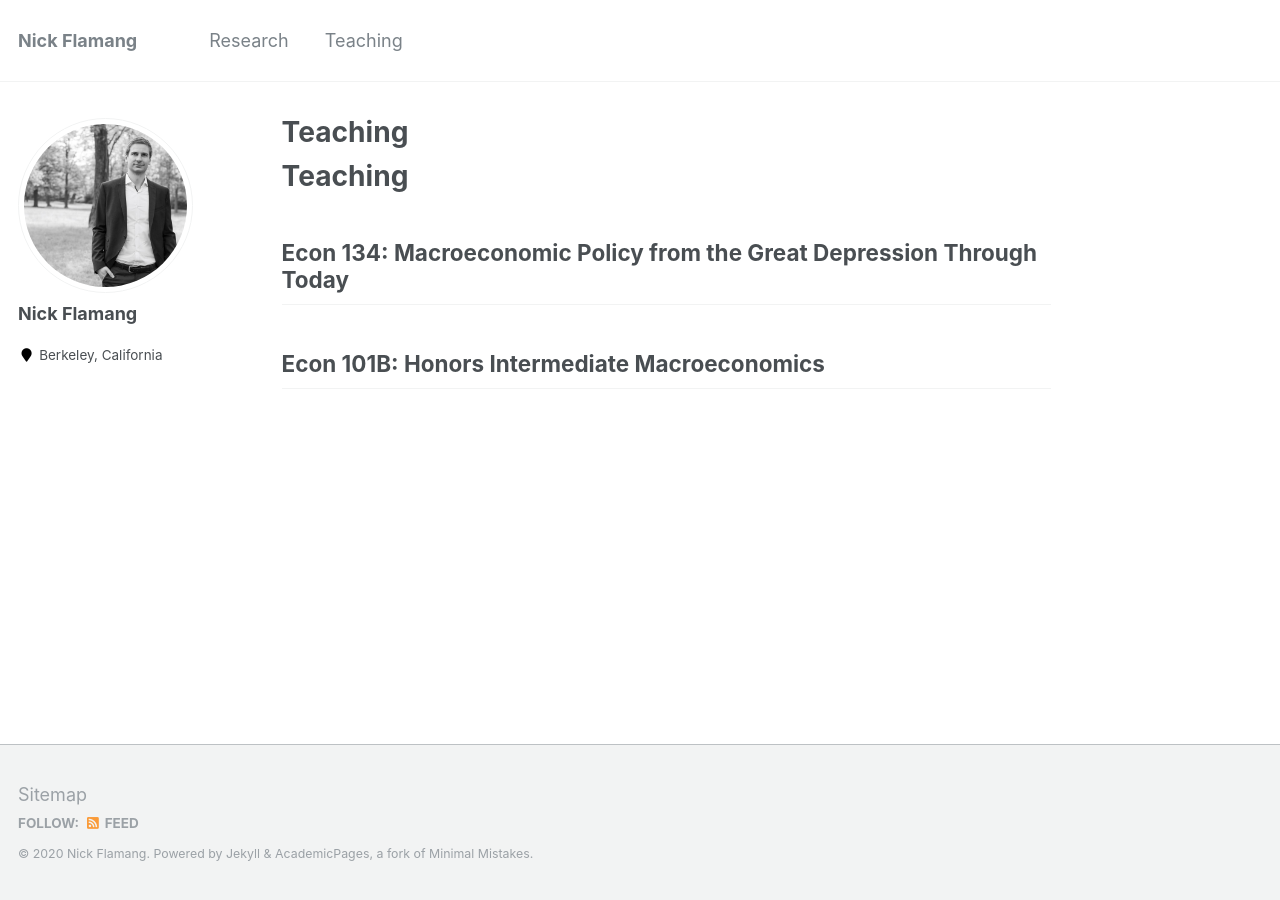
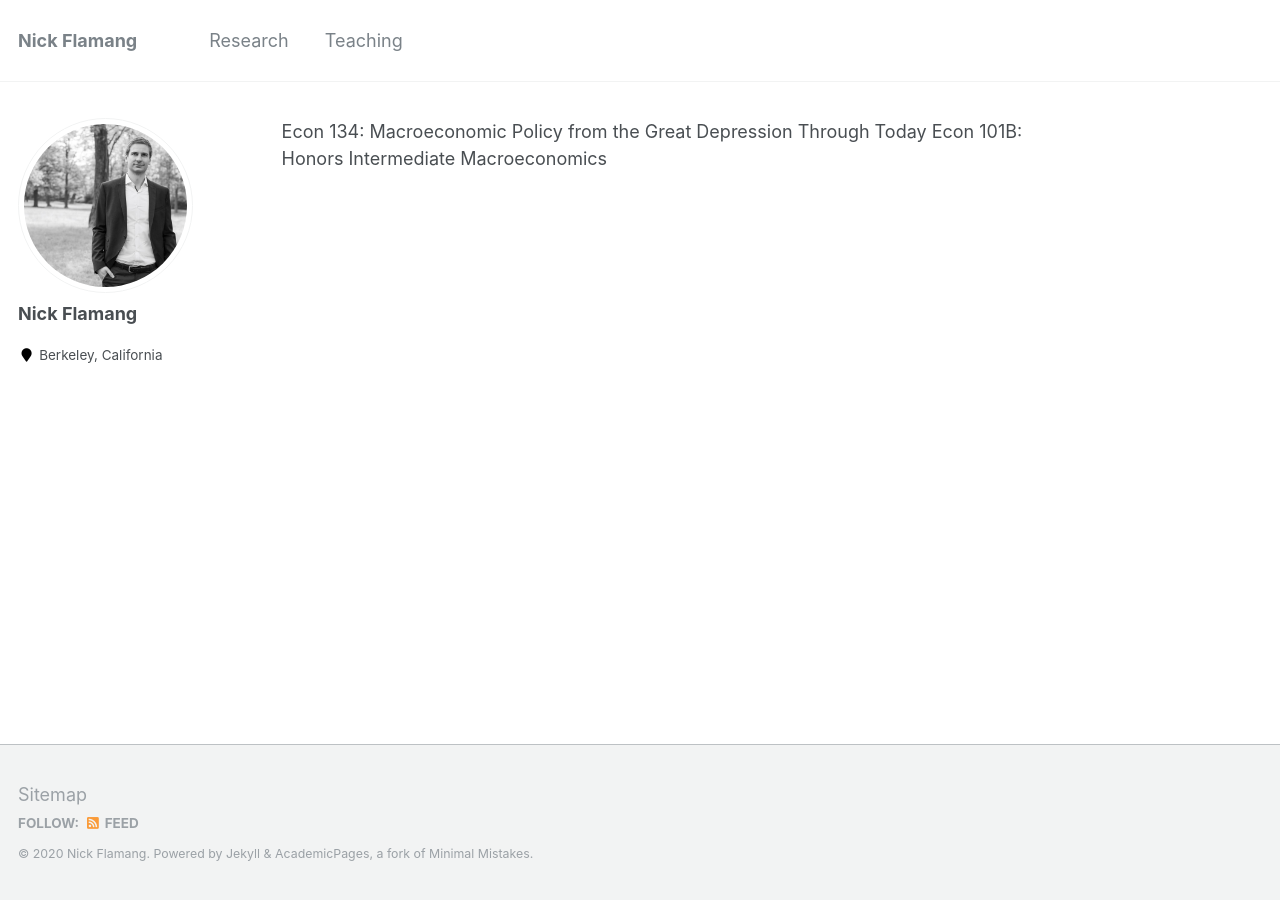
Before and after one commit to nickflamang/nickflamang.github.io, a Jekyll site: the page built from teaching.md, in a window 1280 px wide. Built offline with Jekyll 4.4.1, drawn with Linux system fonts in a browser that asks for light colours; our own code applies the rules of GitHub Pages for plain Markdown files.

Commit message:
Update teaching.md

```diff
--- a/teaching.md
+++ b/teaching.md
@@ -1,4 +1,3 @@
-# Teaching
 
-## Econ 134: Macroeconomic Policy from the Great Depression Through Today
-## Econ 101B: Honors Intermediate Macroeconomics
+Econ 134: Macroeconomic Policy from the Great Depression Through Today
+Econ 101B: Honors Intermediate Macroeconomics
```
